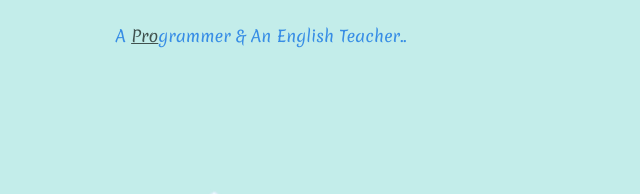
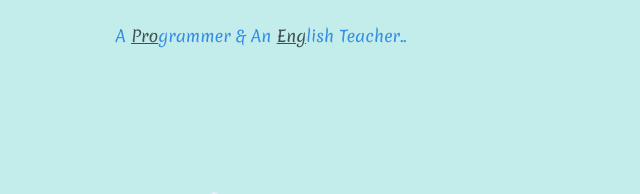
Before and after one commit to amirtito/AmirTalaat, a plain HTML site: page index.html in a window 1280 px wide. Shown: the part 235-429 px from the top of the page, 379-1019 px from the left. Drawn offline with nearby package versions, Linux system fonts and the light colour scheme.

Commit message:
added a another span

```diff
--- a/index.html
+++ b/index.html
@@ -35,7 +35,7 @@
         </div>
 
         <h1>I'm amir</h1>
-        <h2 class="programmer-style">A <span>Pro</span>grammer & An English Teacher..</h2>
+        <h2 class="programmer-style">A <span>Pro</span>grammer & An <span>Eng</span>lish Teacher..</h2>
         <div>
           <img class="cloud2" src="images/cloud.png" alt="and cloud icon">
 
```
